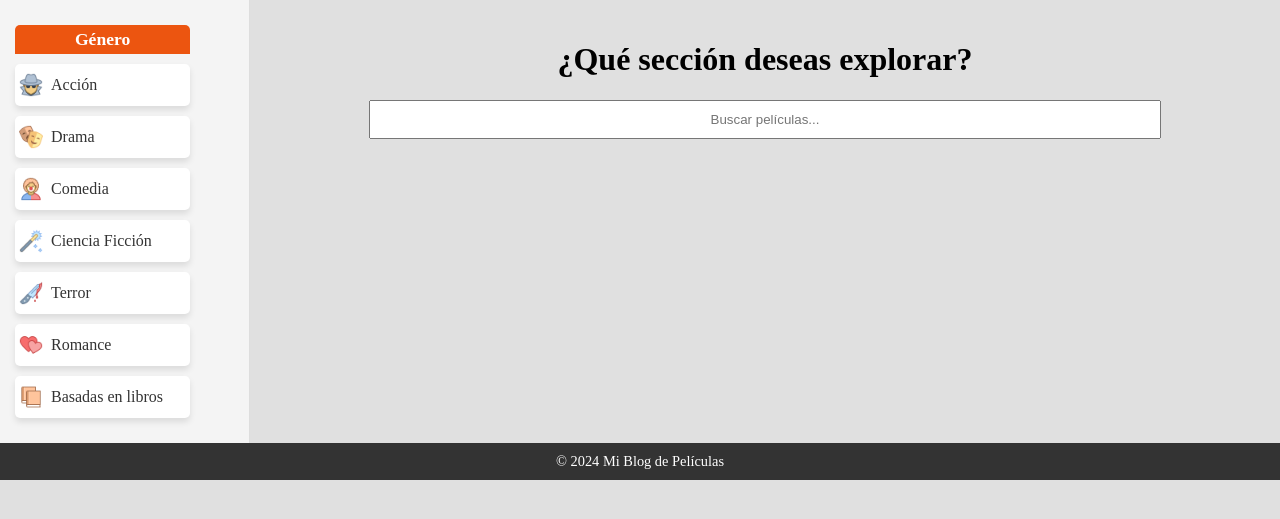
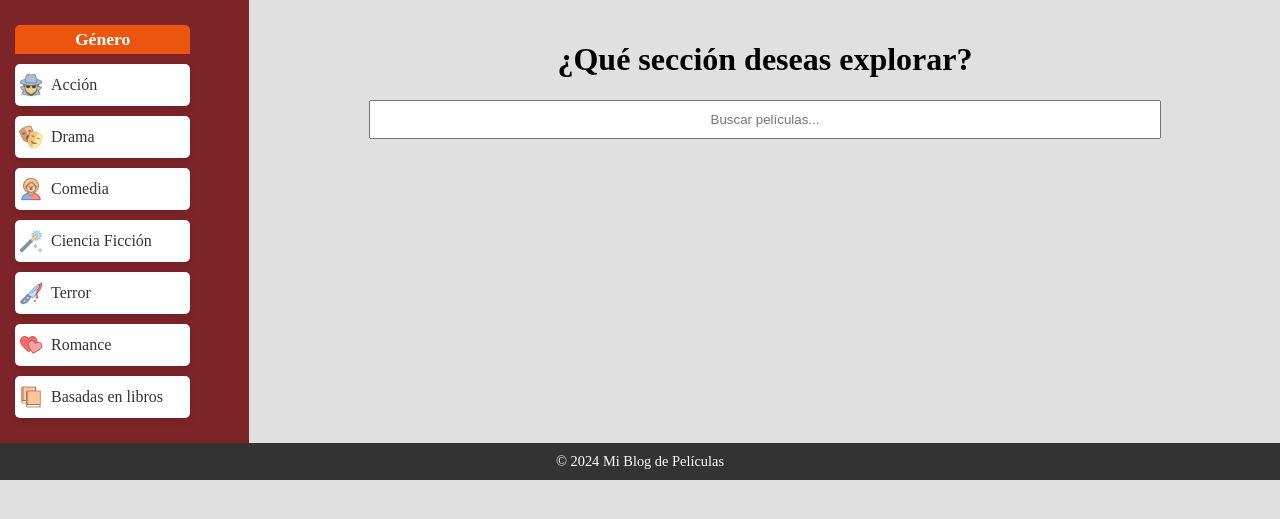
Before and after one commit to guadalupe-esteche/proyecto, a PHP site: page /paginas/explorar.php in a window 1280 px wide. Shown: the part 56-575 px from the top of the page. Run offline with PHP 8.4, Linux system fonts and the light colour scheme; data that the repository does not hold is empty.

Commit message:
14 commit

```diff
--- a/estilos/estilos.css
+++ b/estilos/estilos.css
@@ -828,7 +828,7 @@ footer p {
 /* Estilos para el menú lateral */
 .menu-lateral {
     width: 250px; /* Ajusta el ancho según tus preferencias */
-    background-color: #f4f4f4;
+    background-color: #7d2429;
     padding: 15px;
     border-right: 1px solid #ddd;
 }
```
